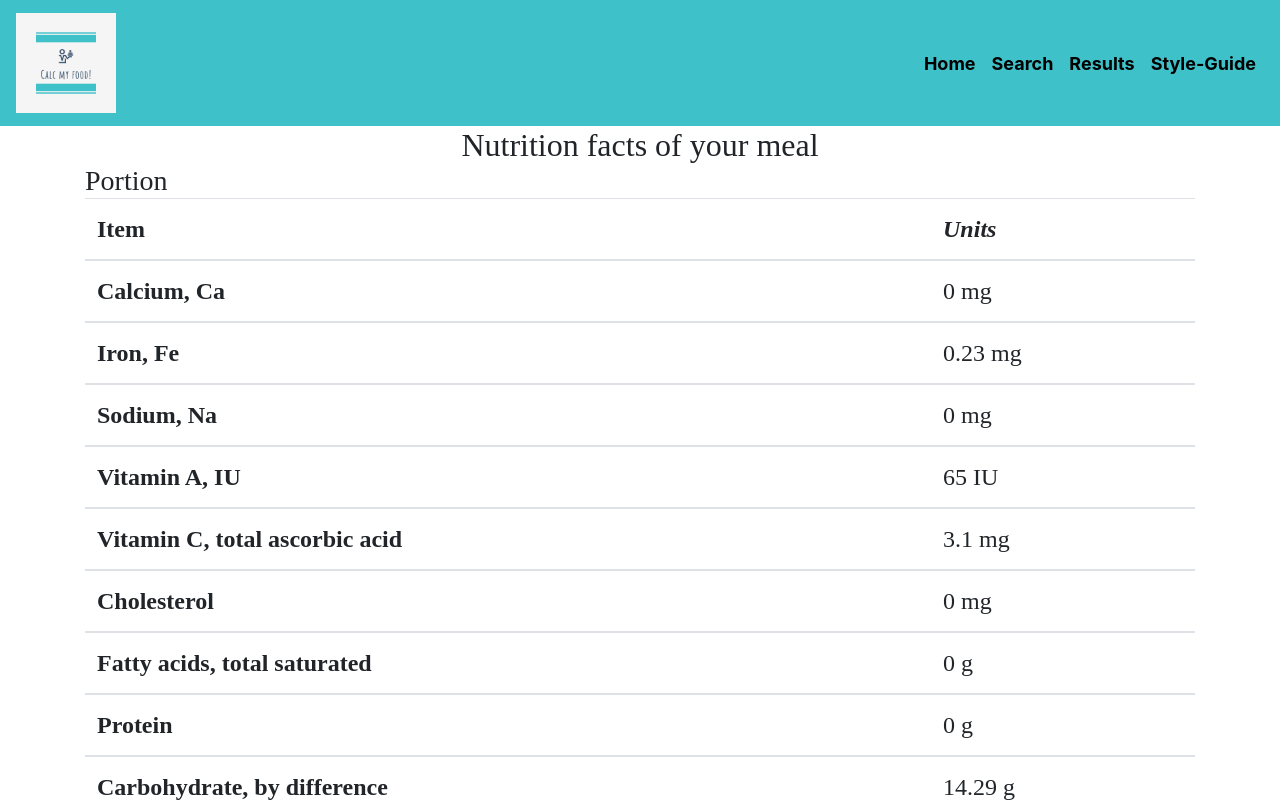
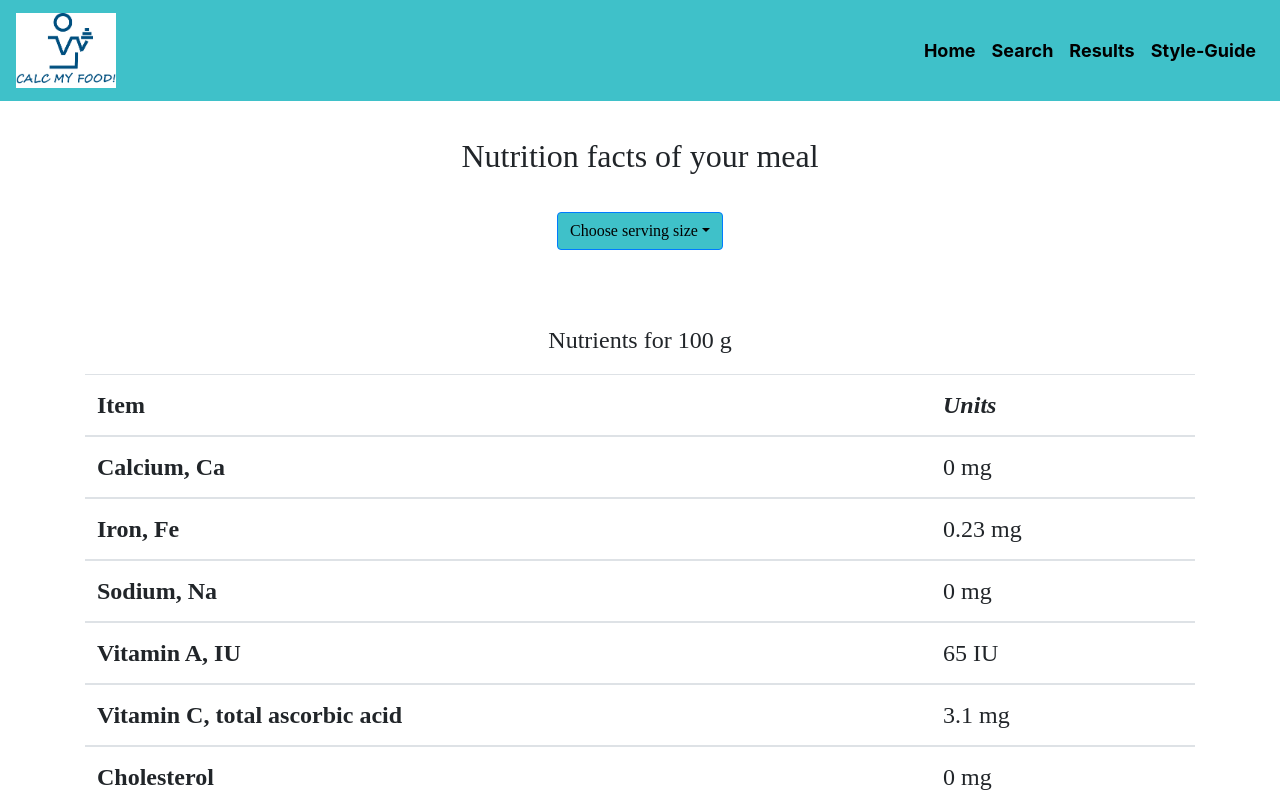
Before and after one commit to tylerd81/v13-geckos-team-01, a React (Create React App) app: page /results in a window 1280 px wide. Shown: the top 802 px of the page. Built offline with nearby package versions, Linux system fonts and the light colour scheme.

Commit message:
label-20,

```diff
--- a/src/Components/LabelContainer.jsx
+++ b/src/Components/LabelContainer.jsx
@@ -1,6 +1,7 @@
 import React from "react";
-import { Container, Table} from 'react-bootstrap'
+import { Container, Table, Dropdown } from 'react-bootstrap'
 import Label from './Label'
+import './label.css'
 
 
 import testData from './testData.json'
@@ -11,15 +12,28 @@ class LabelContainer extends React.Component {
   constructor(props) {
     super(props);
     this.state = {
+      completeUnits: true
+    };
 
-    };
+    this.renderCompleteUnits = this.renderCompleteUnits.bind(this);
+    this.renderTableSpoonUnits = this.renderTableSpoonUnits.bind(this);
+    this.completeUnitsButton = this.completeUnitsButton.bind(this);
+    this.tableSpoonUnitsButton = this.tableSpoonUnitsButton.bind(this);
   }
-  render (){
 
+  completeUnitsButton(){
+    this.setState({ completeUnits: true})
+  }
+
+  tableSpoonUnitsButton(){
+    this.setState({ completeUnits: false})
+  }
+
+
+  renderCompleteUnits() {
+    if (this.state.completeUnits===true){
       return (
-        <Container className="mainFont">
-            <h2 className="text-center">Nutrition facts of your meal</h2>
-            <h3>Portion</h3>
+        <div> <p className="text-center">Nutrients for 100 {testData[0].servingSizeUnit} </p>
         <Table responsive>
         <thead>
             <tr>
@@ -35,11 +49,70 @@ class LabelContainer extends React.Component {
                 value.foodNutrients.map((value, index) => (
                   //testing logs
                   //console.log(varName), //console.log(value.nutrient.name), //console.log(testData[0]), //console.log(value.nutrient.name), //console.log(value.amount),
+                  //console.log(testData[0]),
                     <Label names={value.nutrient.name} values={value.amount} units={value.nutrient.unitName}/>
                 ))
                )
         })}
        </Table>
+       </div>
+      )
+    }
+  }
+
+  renderTableSpoonUnits() {
+    if (this.state.completeUnits===false){
+      return (
+        <div> <p className="text-center">Nutrients for {testData[0].householdServingFullText} ( {testData[0].servingSize} {testData[0].servingSizeUnit} ) </p>
+        <Table responsive>
+        <thead>
+            <tr>
+            <th>Item</th>
+            <th><i>Units</i></th>
+            </tr>
+        </thead>
+
+        {/*Double map: first loop maps the testData json file and second loop goes through the 'foodNutrients' array.*/}
+
+        {testData.map((value, index) => {
+               return (
+                value.foodNutrients.map((value, index) => (
+                  //testing logs
+                  //console.log(varName), //console.log(value.nutrient.name), //console.log(testData[0]), //console.log(value.nutrient.name), //console.log(value.amount),
+                  console.log(testData[0]),
+                    <Label names={value.nutrient.name} values={Math.round(154*value.amount)/100} units={value.nutrient.unitName}/>
+                ))
+               )
+        })}
+       </Table>
+       </div>
+      )
+    }
+  }
+
+  render (){
+    return (
+        <Container className="mainFont">
+          <br/>
+            <h2 className="text-center">Nutrition facts of your meal</h2>
+
+                <Dropdown className="text-center">
+                  <br/>
+                  <Dropdown.Toggle className="buttonBackground" id="dropdown-basic">
+                    Choose serving size
+                  </Dropdown.Toggle>
+
+                  <Dropdown.Menu>
+                    <Dropdown.Item className="letter text-center" onClick={this.completeUnitsButton}>100 {testData[0].servingSizeUnit}</Dropdown.Item>
+                    <Dropdown.Item className="letter text-center" onClick={this.tableSpoonUnitsButton}>{testData[0].householdServingFullText} ( {testData[0].servingSize} {testData[0].servingSizeUnit} )</Dropdown.Item>
+                  </Dropdown.Menu>
+             </Dropdown>
+             <br/><br/>
+
+          {/* CONDITIONAL RENDERING */}
+          {this.renderCompleteUnits()}
+          {this.renderTableSpoonUnits()}
+
 
           <h5> Ingredients: {testData[0].ingredients}</h5>
 </Container>
--- a/src/Components/MainNavbar.jsx
+++ b/src/Components/MainNavbar.jsx
@@ -4,7 +4,7 @@ import { withRouter } from "react-router-dom";
 
 import './styles.css'
 
-import Logo from './../Assets/Logo/logo.png'
+import Logo from './../Assets/Logo/CalcIcon.png'
 
 function MainNavbar({history}) {
     return (
--- /dev/null
+++ b/src/Components/label.css
@@ -0,0 +1,9 @@
+.buttonBackground {
+    background: #3FC1C9 !important;
+    color: black;
+}
+
+.letter{
+    color: black;
+    font-style: bold;
+}
```
Also changed, not shown: src/Assets/Logo/CalcIcon.png (added). Lines whose indentation alone changed are shown as unchanged.
